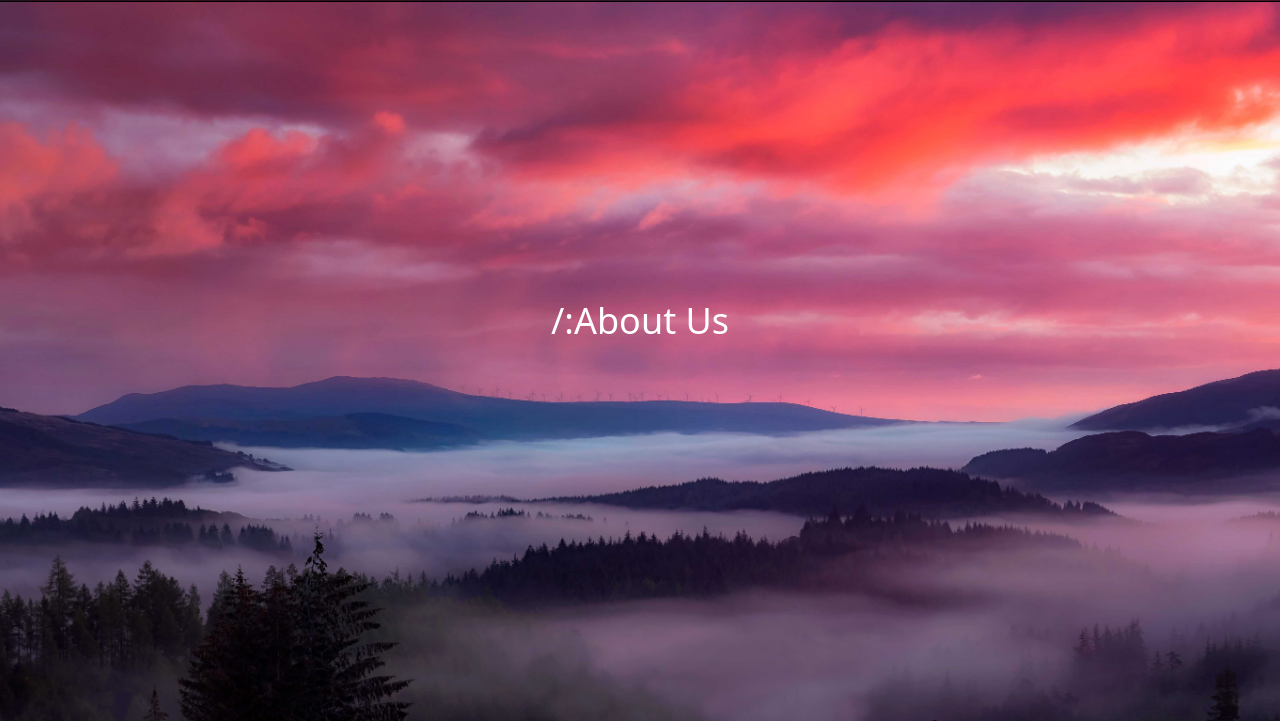
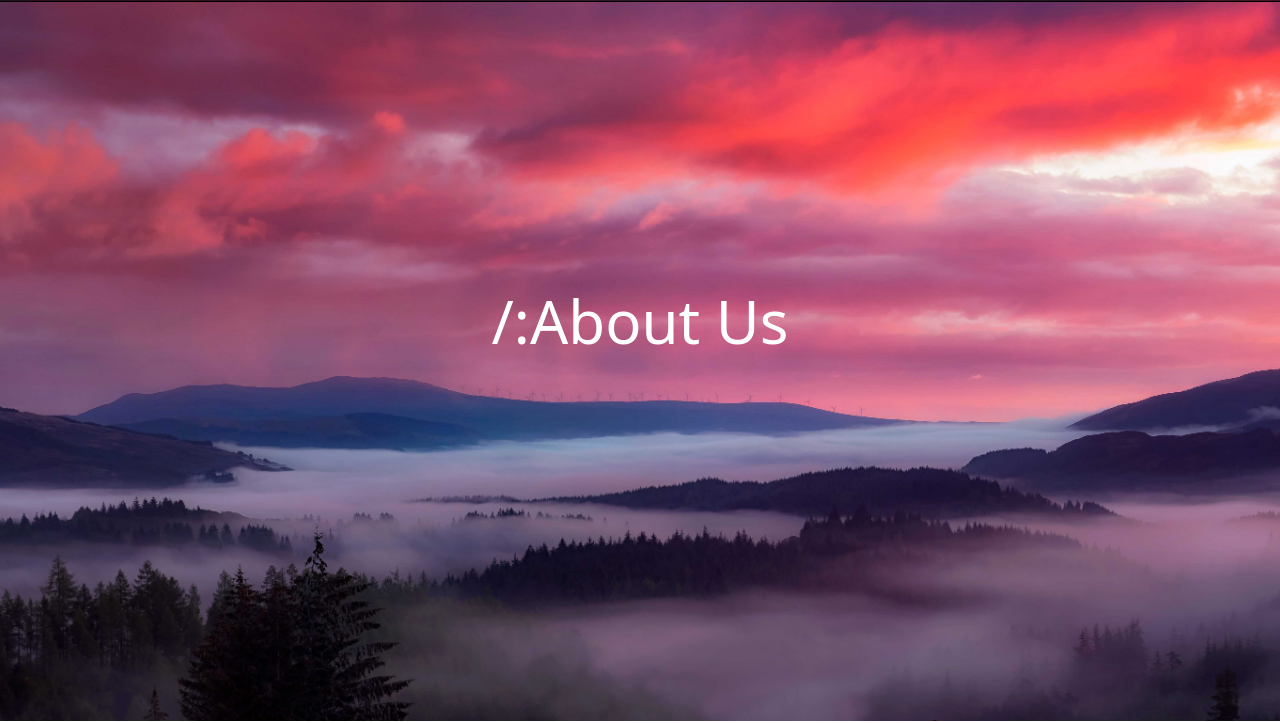
Before and after one commit to divyanshthakurx/the-himachal-valley, a website: page src/about-us.html in a window 1280 px wide. Shown: the part 79-802 px from the top of the page. Drawn offline with Linux system fonts and the light colour scheme.

Commit message:
about us text size

```diff
--- a/src/about-us.html
+++ b/src/about-us.html
@@ -49,7 +49,7 @@
         </div>
 
         <div class="text-white text-center">
-            <h1 class="text-2xl font-medium md:text-4xl">/:About Us</h1>
+            <h1 class="text-2xl font-medium md:text-4xl lg:text-6xl">/:About Us</h1>
             <!-- <p class="text-sm md:text-xl opacity-[0.7]">Partnering Riders since 2000</p> -->
         </div>
 
```
